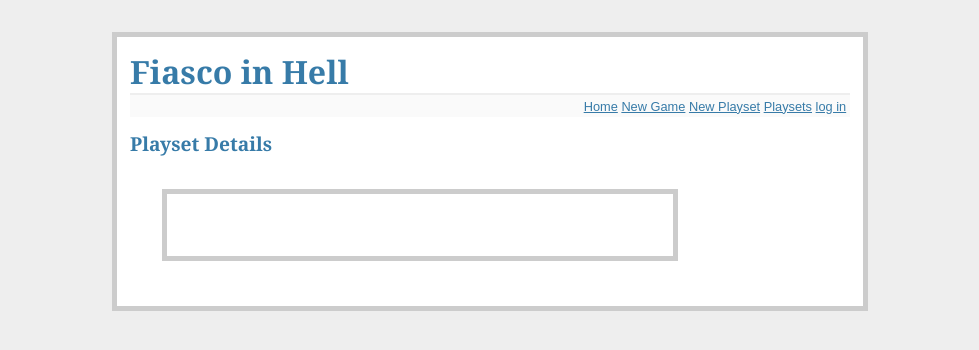
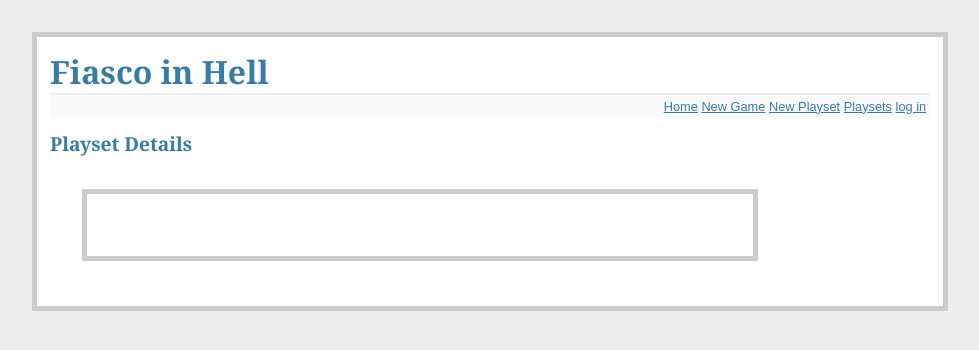
Before and after one commit to Senso/fiasco-flask, a Python web app: template fiasco/templates/playset.html in a window 1280 px wide. Shown: the top 350 px of the page, without its empty margins (150-1129 px from the left). Run offline with Jinja, Linux system fonts and the light colour scheme; the template is opened without the code that fills it, so the values that code supplies are empty.

Commit message:
small css tweaks

```diff
--- a/fiasco/static/style.css
+++ b/fiasco/static/style.css
@@ -5,10 +5,10 @@ h1              { border-bottom: 2px solid #eee; }
 h2              { font-size: 1.2em; }
 
 .detail_input	{ }
-.details_main	{ width: 35em; float: left; }
+.details_main	{ width: 45em; float: left; }
 .detail_col		{ border: 1px solid #ccc; width: 30%; float: left; }
-.pl_desc		{ border: 5px solid #ccc; width: 30em; padding: 0.8em; margin: 2em; }
-.page           { margin: 2em auto; width: 45em; border: 5px solid #ccc;
+.pl_desc		{ border: 5px solid #ccc; width:40em; padding: 0.8em; margin: 2em; }
+.page           { margin: 2em auto; width: 55em; border: 5px solid #ccc;
                   padding: 0.8em; background: white; }
 .entries        { list-style: none; margin: 0; padding: 0; }
 .entries li     { margin: 0.8em 1.2em; }
```
